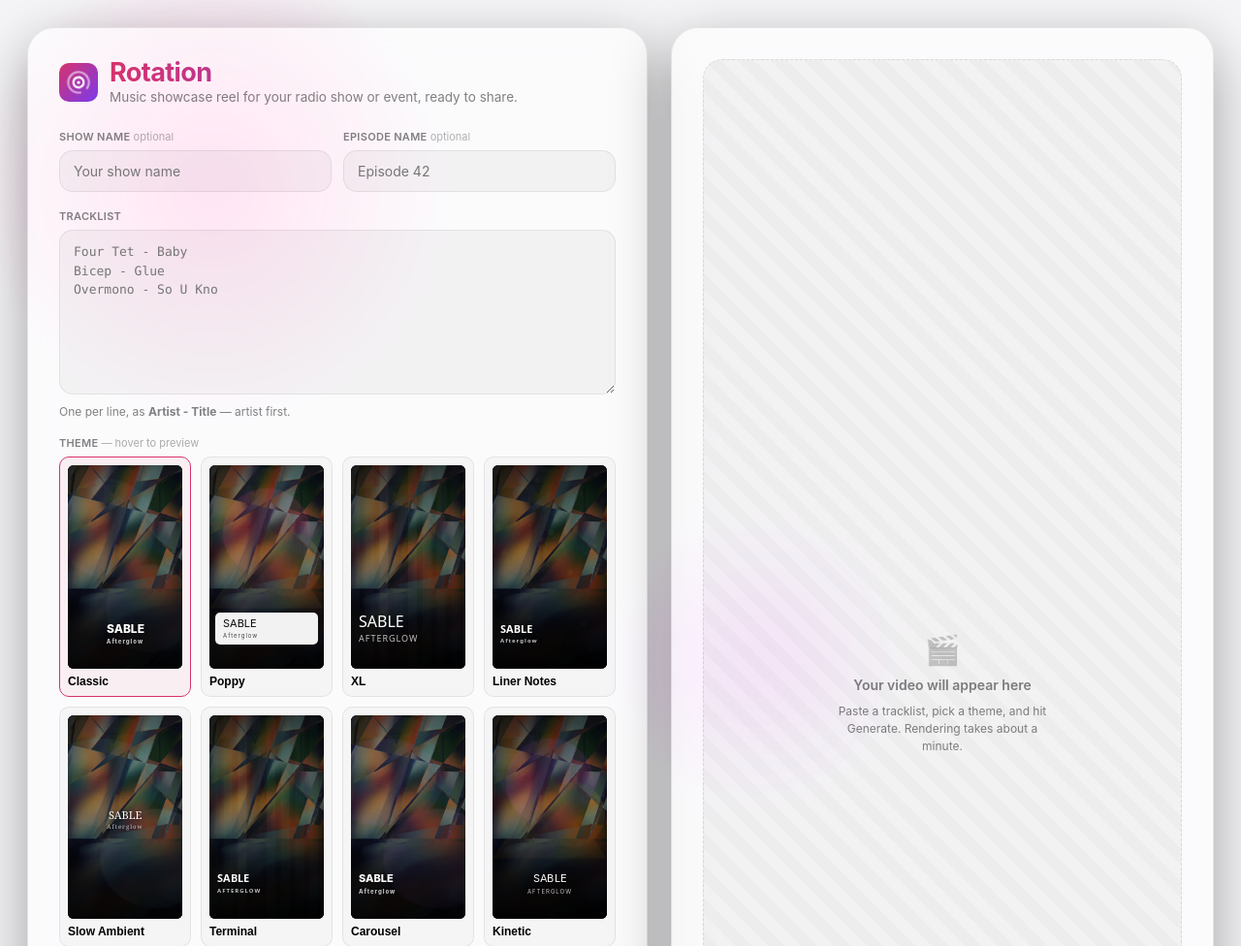
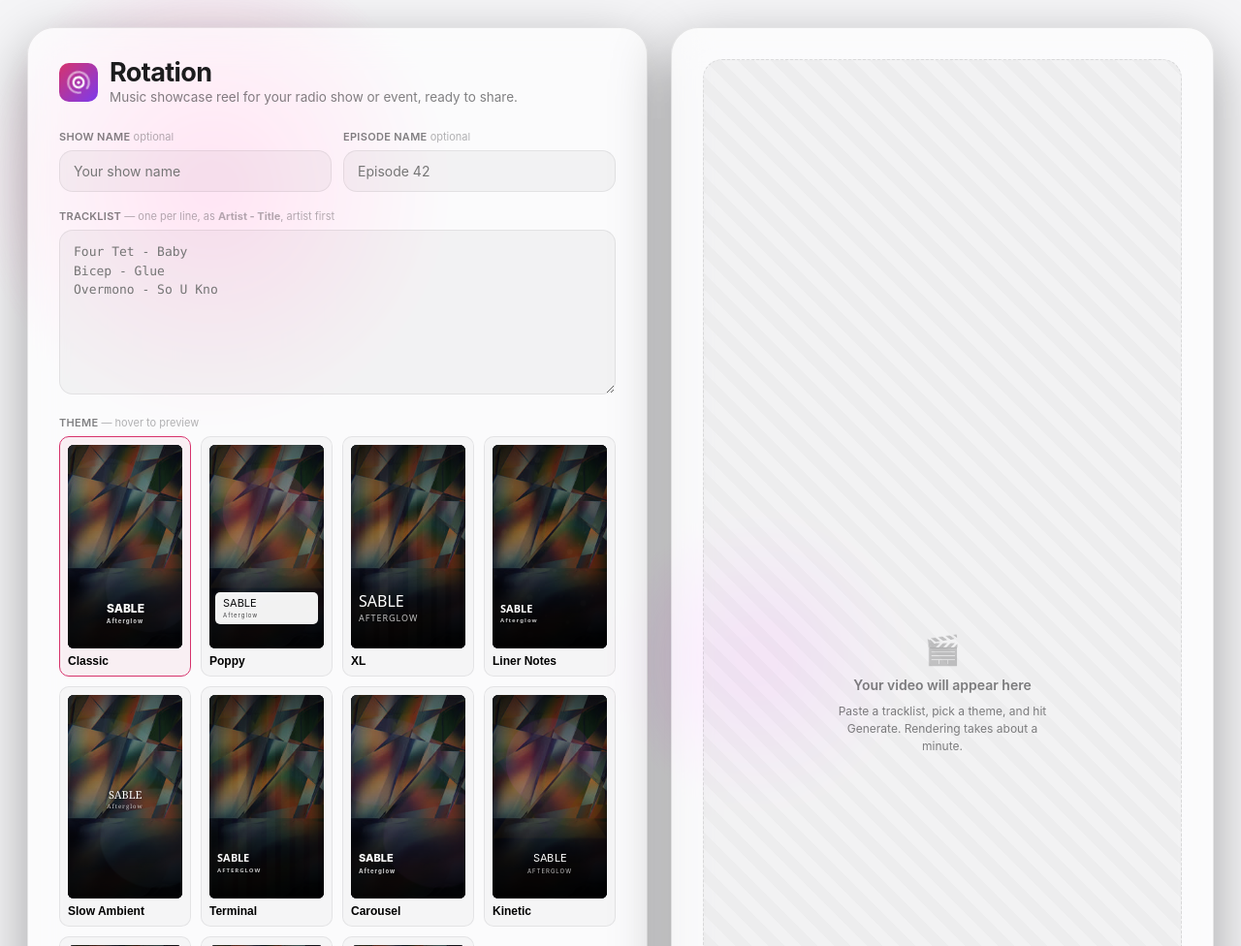
Before and after one commit to wrongggg/promo-videos-for-radio, a Flask app: page / in a window 1280 px wide. Shown: the top 976 px of the page at 97% size. Run offline with Flask 3, Linux system fonts and the light colour scheme; some libraries are stand-ins or nearby versions.

Commit message:
Move the tracklist format hint into its label, drop the wordmark gradient
The hint sat under the textarea as its own paragraph while every other
aside -- "optional", "hover to preview" -- rides in the label. It now
does too, which puts it where the eye already is before typing rather
than below where the typing happens.

All three notes share one class now; the theme label had been carrying
its own inline copy of the same four declarations. Labels are
nowrap+ellipsis so short ones stay tidy in the narrow grid columns, and
a label holding a long note needs the opposite -- an ellipsis would eat
the note rather than shorten it -- so those wrap instead. Checked at
375px: two lines, nothing clipped, no horizontal overflow.

The wordmark drops its pink-to-purple gradient for plain black. The mark
beside it still carries the brand colours, so the gradient on the word
as well was the same idea said twice.

Co-Authored-By: Claude Opus 5 <noreply@anthropic.com>

```diff
--- a/server/templates/index.html
+++ b/server/templates/index.html
@@ -93,10 +93,12 @@
         .brand-mark { width: 40px; height: 40px; flex-shrink: 0; display: block; }
         .brand-mark .grooves { transform-origin: 32px 32px; animation: spin 14s linear infinite; }
         @keyframes spin { to { transform: rotate(360deg); } }
+        /* Plain black rather than the pink-to-purple gradient it used to carry.
+           The mark beside it still holds the brand colours, so the gradient on
+           the word as well was the same idea said twice. */
         .wordmark {
             font-size: 27px; font-weight: 700; margin: 0; letter-spacing: -0.6px; line-height: 1.05;
-            background: linear-gradient(96deg, var(--accent), var(--accent2));
-            -webkit-background-clip: text; background-clip: text; color: transparent;
+            color: var(--text);
         }
         .brand .subtitle { margin: 3px 0 0; font-size: 13.5px; }
         .brand-head { margin-bottom: 26px; }
@@ -107,12 +109,17 @@
             color: var(--text-muted); letter-spacing: 0.3px; text-transform: uppercase;
             white-space: nowrap; overflow: hidden; text-overflow: ellipsis;
         }
-        /* Says "you can leave this blank" without shouting it in caps like the
-           label it sits inside. Leave one empty and that text simply doesn't
-           appear in the video. */
-        .optional {
+        /* An aside inside a label -- "optional", a format hint, "hover to
+           preview" -- set to read as a note rather than shouting in the
+           label's caps. One class for all of them so they match; the theme
+           label used to carry its own inline copy of these declarations. */
+        .label-note {
             font-weight: 400; text-transform: none; letter-spacing: 0; opacity: .6;
         }
+        /* Labels are nowrap+ellipsis so short ones stay tidy in the narrow grid
+           columns. A label carrying a long note needs the opposite: wrapping,
+           because an ellipsis would eat the note rather than shorten it. */
+        label:has(.label-note) { white-space: normal; }
         input[type="text"], input[type="number"], textarea, select {
             width: 100%; padding: 12px 14px; border-radius: 14px;
             border: 1px solid var(--border-soft); background: rgba(0,0,0,0.035);
@@ -357,19 +364,18 @@
         <form id="startForm">
             <div class="row">
                 <div class="form-group">
-                    <label>Show name <span class="optional">optional</span></label>
+                    <label>Show name <span class="label-note">optional</span></label>
                     <input type="text" name="show_name" placeholder="{% if station_mode %}{{ default_show_name }}{% else %}Your show name{% endif %}"{% if station_mode %} value="{{ default_show_name }}"{% endif %}>
                 </div>
                 <div class="form-group">
-                    <label>Episode name <span class="optional">optional</span></label>
+                    <label>Episode name <span class="label-note">optional</span></label>
                     <input type="text" name="episode_label" placeholder="Episode 42">
                 </div>
             </div>
 
             <div class="form-group">
-                <label>Tracklist</label>
+                <label>Tracklist <span class="label-note">— one per line, as <strong>Artist - Title</strong>, artist first</span></label>
                 <textarea id="tracklistInput" name="tracklist" required placeholder="Four Tet - Baby&#10;Bicep - Glue&#10;Overmono - So U Kno"></textarea>
-                <p class="hint">One per line, as <strong>Artist - Title</strong> — artist first.</p>
             </div>
 
             {% if personal_mode %}
@@ -395,7 +401,7 @@
             </div>
 
             <div class="form-group">
-                <label>Theme <span style="font-weight:400; text-transform:none; letter-spacing:0; opacity:.65;">— hover to preview</span></label>
+                <label>Theme <span class="label-note">— hover to preview</span></label>
                 <div class="theme-grid" id="themeGrid">
                     {% for t in theme_choices %}
                     <button type="button" class="theme-card{% if loop.first %} selected{% endif %}" data-mode="preset:{{ t.key }}">
```
